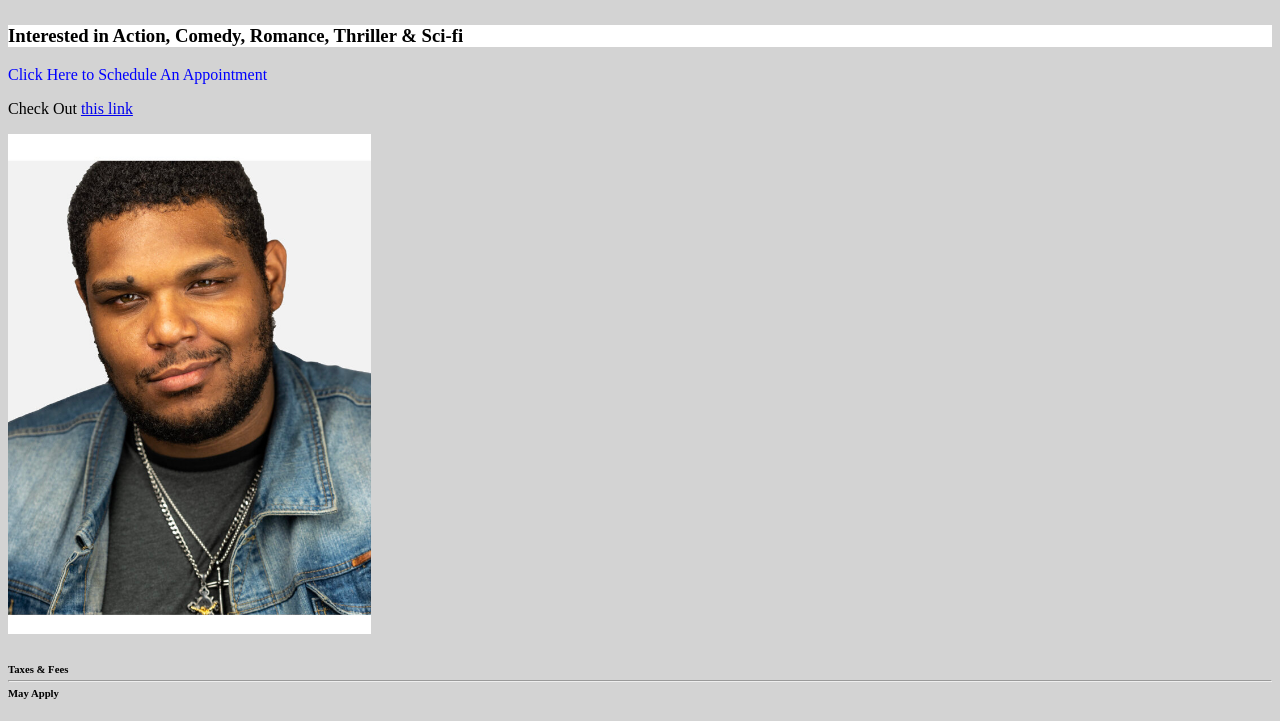
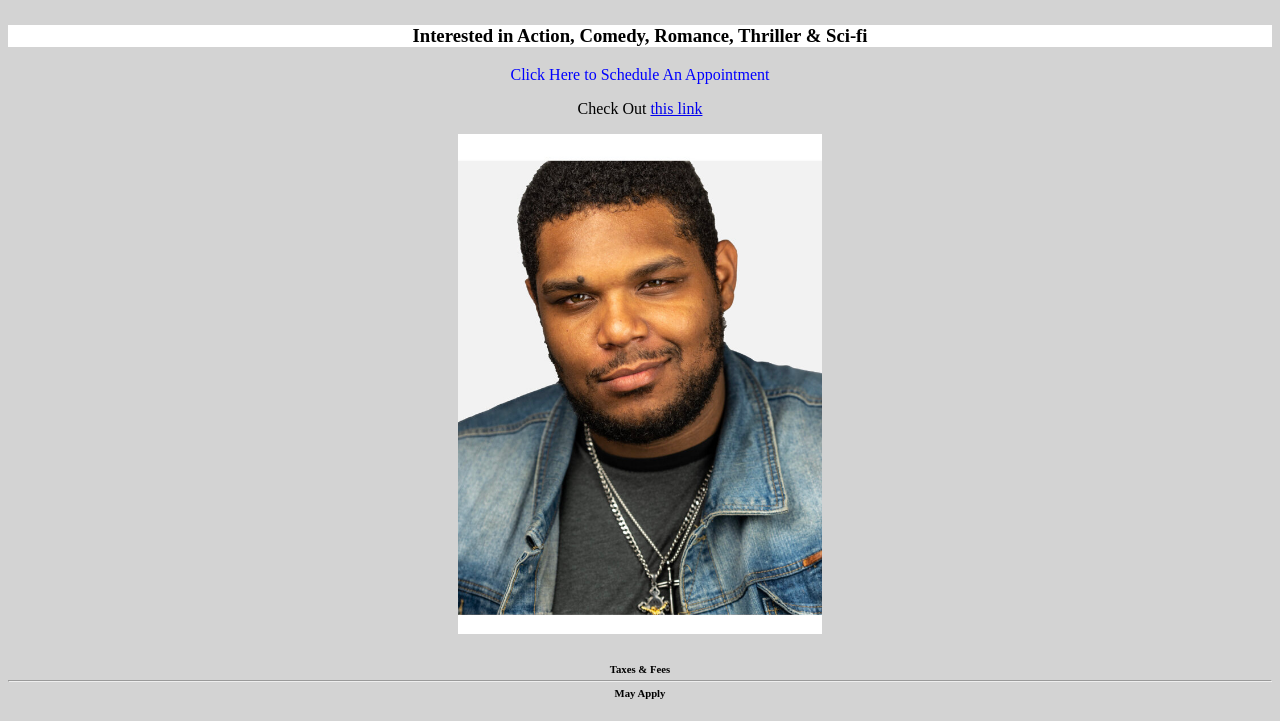
Before and after one commit to MJHades127/MJHades127.github.io, a plain HTML site: page index.html in a window 1280 px wide. Shown: the part 236-957 px from the top of the page. Drawn offline with Linux system fonts and the light colour scheme.

Commit message:
Update index.html
Quotation fixes

```diff
--- a/index.html
+++ b/index.html
@@ -15,8 +15,8 @@
    </head>
 
   <body style="background-color:LightGray;
-               font-family:"Times New Roman";
-               text-align:center;>
+               font-family:'Times New Roman';
+               text-align:center;">
 
        <h1 style="border: 3px purple;"> Welcome to Jamal Kitchen Jr's Professional Acting Page </h1>
 
```
